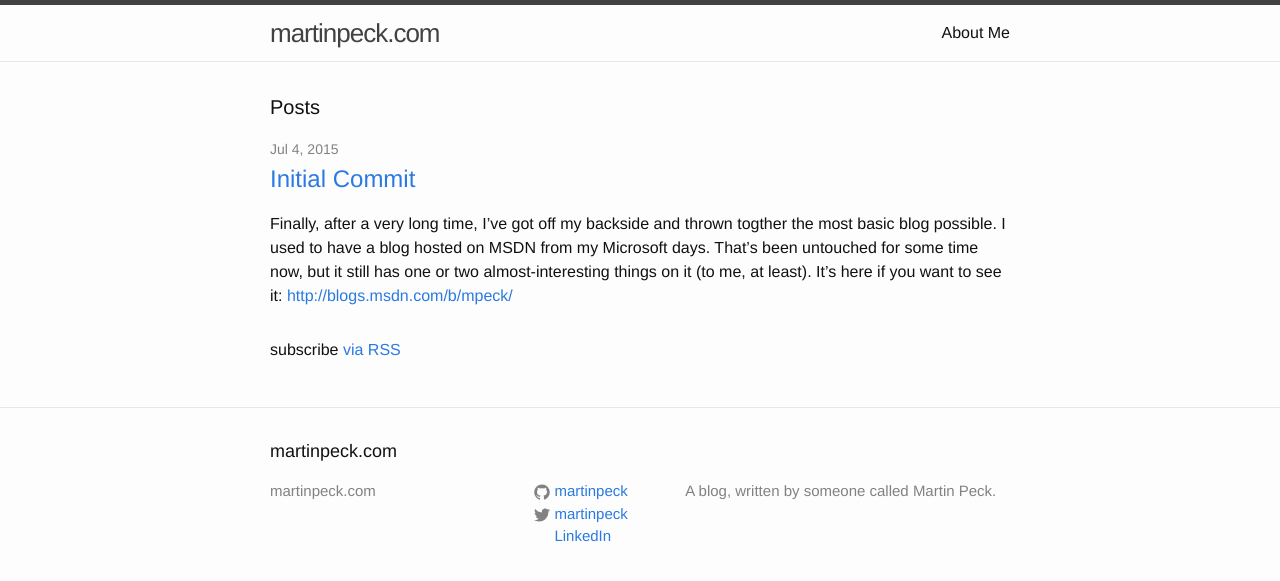
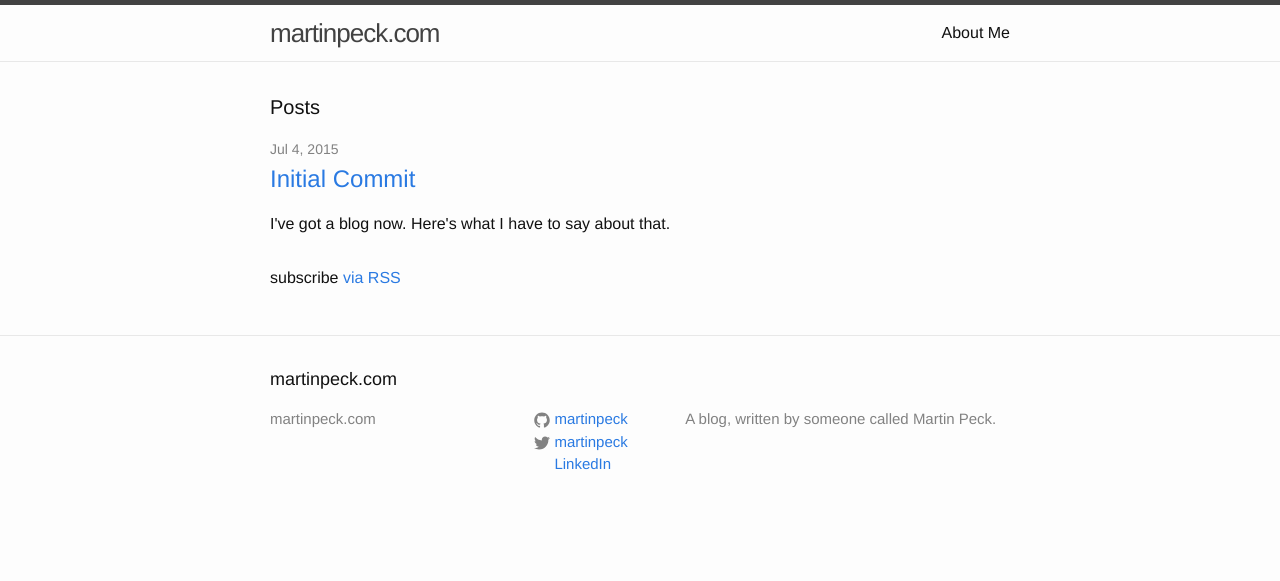
Before and after one commit to martinpeck/martinpeck.github.io, a Jekyll site: the page built from index.html, in a window 1280 px wide. Shown: the top 581 px of the page. Built offline with Jekyll 4.4.1, drawn with Linux system fonts in a browser that asks for light colours.

Commit message:
renamed initial post

```diff
--- a/_posts/2015-07-04-finally.markdown
+++ b/_posts/2015-07-04-initial-commit.markdown
@@ -2,7 +2,8 @@
 layout: post
 title:  "Initial Commit"
 date:   2015-07-04 00:00:00
-categories: blog update
+excerpt: I've got a blog now. Here's what I have to say about that.
+permalink: initial-commit
 ---
 
 Finally, after a very long time, I've got off my backside and thrown togther the most basic blog possible. I used to have a blog hosted on MSDN from my Microsoft days. That's been untouched for some time now, but it still has one or two almost-interesting things on it (to me, at least). It's here if you want to see it: [http://blogs.msdn.com/b/mpeck/](http://blogs.msdn.com/b/mpeck/)
```
